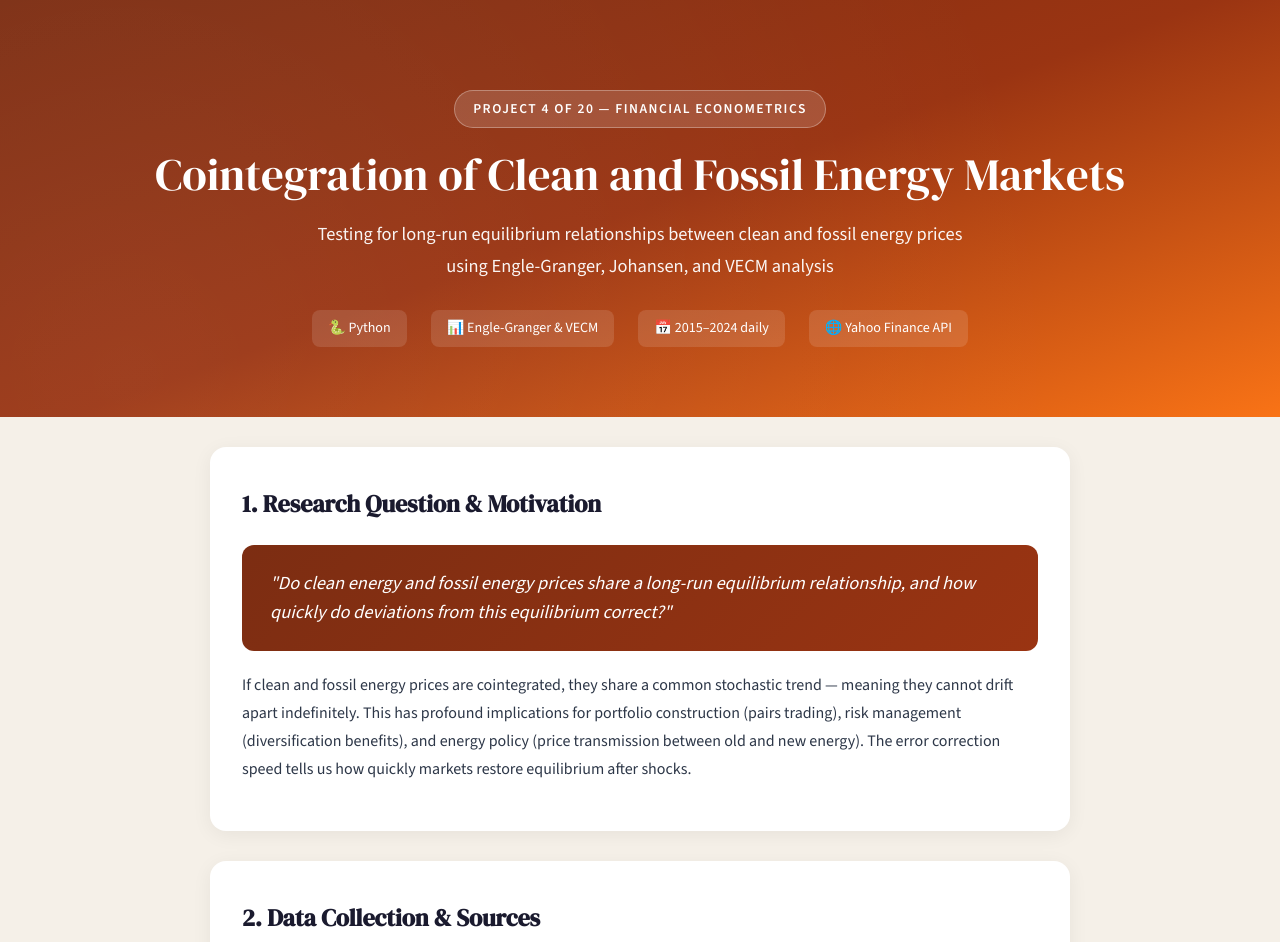
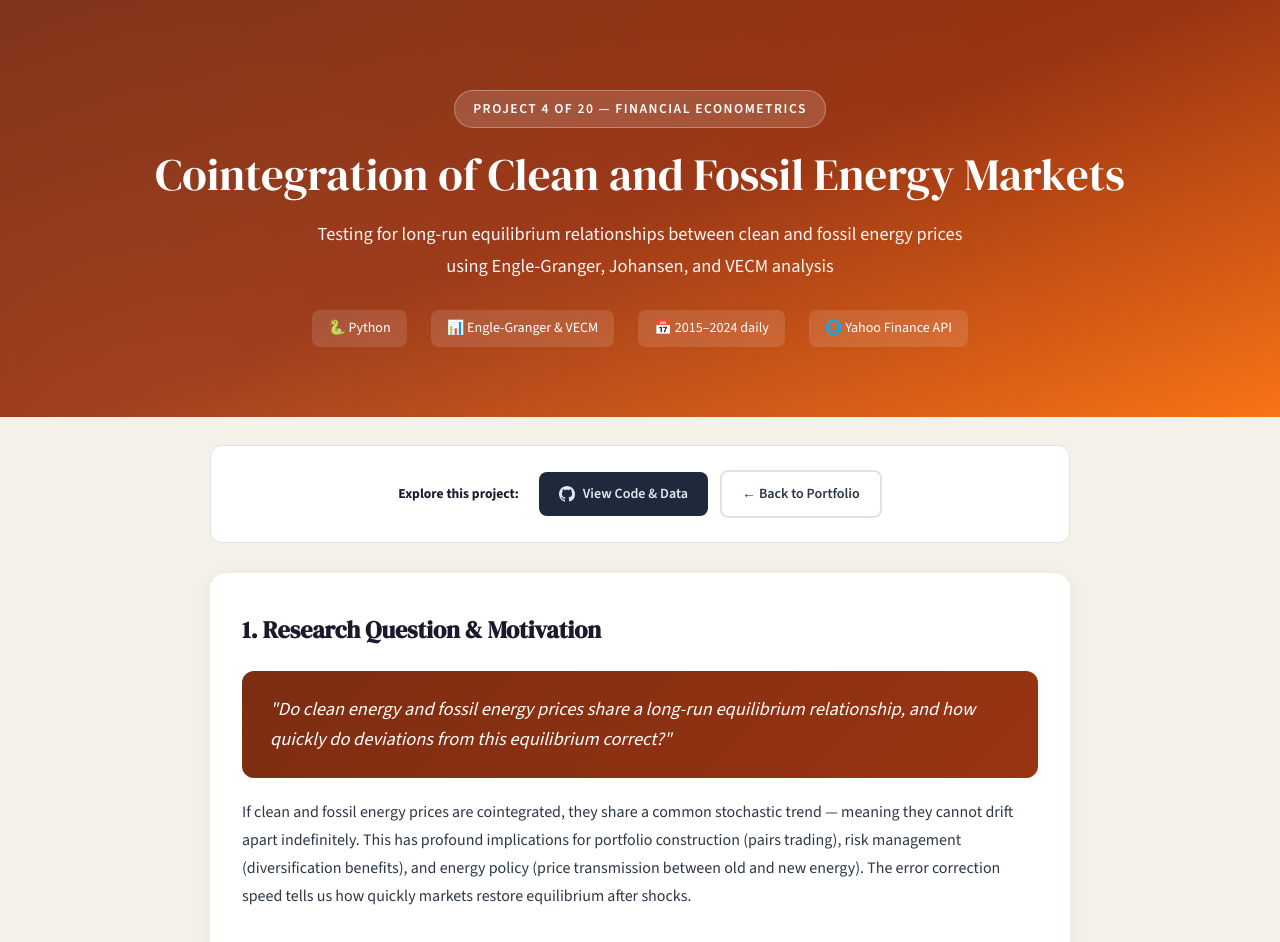
Before and after one commit to alfredbimha/carbon-energy-cointegration-var, a plain HTML site: page index.html in a window 1280 px wide. Shown: the top 942 px of the page. Drawn offline with nearby package versions, Linux system fonts and the light colour scheme.

Commit message:
Update index.html

```diff
--- a/index.html
+++ b/index.html
@@ -200,6 +200,56 @@
             .step { flex-direction: column; gap: 4px; }
             .step-label { width: auto; }
         }
+
+        /* ── REPO LINKS BAR ── */
+        .repo-bar {
+            background: var(--card, #ffffff);
+            border: 1px solid var(--border, #e0e2ea);
+            border-radius: 12px;
+            padding: 24px 28px;
+            margin-top: 28px;
+            display: flex;
+            flex-wrap: wrap;
+            gap: 12px;
+            align-items: center;
+            justify-content: center;
+        }
+        .repo-bar-label {
+            font-size: 0.85rem;
+            font-weight: 700;
+            color: var(--charcoal, var(--ink, #0a0f1a));
+            margin-right: 8px;
+        }
+        .repo-link {
+            display: inline-flex;
+            align-items: center;
+            gap: 8px;
+            padding: 10px 20px;
+            border-radius: 8px;
+            font-size: 0.88rem;
+            font-weight: 600;
+            text-decoration: none;
+            transition: all 0.2s;
+            font-family: 'Outfit', 'Source Sans 3', sans-serif;
+        }
+        .repo-link.code {
+            background: #1e293b;
+            color: #e2e8f0;
+        }
+        .repo-link.code:hover { background: #0f172a; }
+        .repo-link.data {
+            background: var(--accent, #0f7b5f);
+            color: #ffffff;
+        }
+        .repo-link.data:hover { opacity: 0.9; }
+        .repo-link.portfolio {
+            background: transparent;
+            border: 2px solid var(--border, #e0e2ea);
+            color: var(--body, #3b3f4a);
+        }
+        .repo-link.portfolio:hover { border-color: var(--charcoal, var(--ink, #0a0f1a)); color: var(--charcoal, var(--ink, #0a0f1a)); }
+        .repo-link svg { width: 16px; height: 16px; fill: currentColor; }
+
     </style>
 </head>
 <body>
@@ -214,6 +264,16 @@
 </div>
 
 <div class="container">
+    <div class="repo-bar">
+        <span class="repo-bar-label">Explore this project:</span>
+        <a class="repo-link code" href="https://github.com/alfredbimha/carbon-energy-cointegration-var" target="_blank">
+            <svg viewBox="0 0 16 16"><path d="M8 0C3.58 0 0 3.58 0 8c0 3.54 2.29 6.53 5.47 7.59.4.07.55-.17.55-.38 0-.19-.01-.82-.01-1.49-2.01.37-2.53-.49-2.69-.94-.09-.23-.48-.94-.82-1.13-.28-.15-.68-.52-.01-.53.63-.01 1.08.58 1.23.82.72 1.21 1.87.87 2.33.66.07-.52.28-.87.51-1.07-1.78-.2-3.64-.89-3.64-3.95 0-.87.31-1.59.82-2.15-.08-.2-.36-1.02.08-2.12 0 0 .67-.21 2.2.82.64-.18 1.32-.27 2-.27.68 0 1.36.09 2 .27 1.53-1.04 2.2-.82 2.2-.82.44 1.1.16 1.92.08 2.12.51.56.82 1.27.82 2.15 0 3.07-1.87 3.75-3.65 3.95.29.25.54.73.54 1.48 0 1.07-.01 1.93-.01 2.2 0 .21.15.46.55.38A8.013 8.013 0 0016 8c0-4.42-3.58-8-8-8z"/></svg>
+            View Code &amp; Data
+        </a>
+        <a class="repo-link portfolio" href="https://alfredbimha.github.io/sustainable-finance-portfolio/" target="_blank">
+            ← Back to Portfolio
+        </a>
+    </div>
 
     <div class="card">
         <h2>1. Research Question &amp; Motivation</h2>
@@ -331,6 +391,18 @@ irf = vecm.irf(periods=30)
 
 </div>
 
+
+    <div class="repo-bar">
+        <span class="repo-bar-label">Explore this project:</span>
+        <a class="repo-link code" href="https://github.com/alfredbimha/carbon-energy-cointegration-var" target="_blank">
+            <svg viewBox="0 0 16 16"><path d="M8 0C3.58 0 0 3.58 0 8c0 3.54 2.29 6.53 5.47 7.59.4.07.55-.17.55-.38 0-.19-.01-.82-.01-1.49-2.01.37-2.53-.49-2.69-.94-.09-.23-.48-.94-.82-1.13-.28-.15-.68-.52-.01-.53.63-.01 1.08.58 1.23.82.72 1.21 1.87.87 2.33.66.07-.52.28-.87.51-1.07-1.78-.2-3.64-.89-3.64-3.95 0-.87.31-1.59.82-2.15-.08-.2-.36-1.02.08-2.12 0 0 .67-.21 2.2.82.64-.18 1.32-.27 2-.27.68 0 1.36.09 2 .27 1.53-1.04 2.2-.82 2.2-.82.44 1.1.16 1.92.08 2.12.51.56.82 1.27.82 2.15 0 3.07-1.87 3.75-3.65 3.95.29.25.54.73.54 1.48 0 1.07-.01 1.93-.01 2.2 0 .21.15.46.55.38A8.013 8.013 0 0016 8c0-4.42-3.58-8-8-8z"/></svg>
+            View Code &amp; Data
+        </a>
+        <a class="repo-link portfolio" href="https://alfredbimha.github.io/sustainable-finance-portfolio/" target="_blank">
+            ← Back to Portfolio
+        </a>
+    </div>
+
 <footer>
     <strong>Sustainable Finance Research Portfolio</strong> · Project 4 of 20<br>
     AI-Assisted Research — Methodology and interpretation directed by researcher; implementation assisted by Claude AI
```
